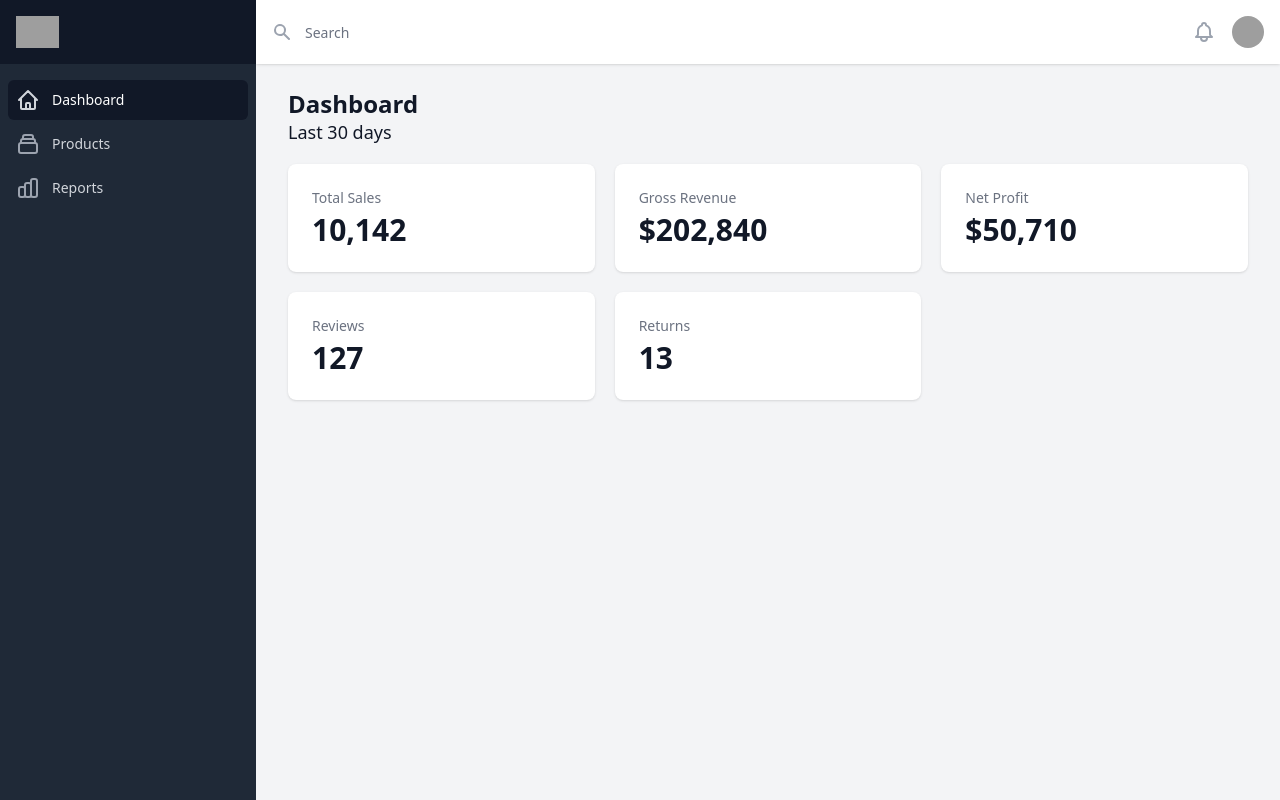
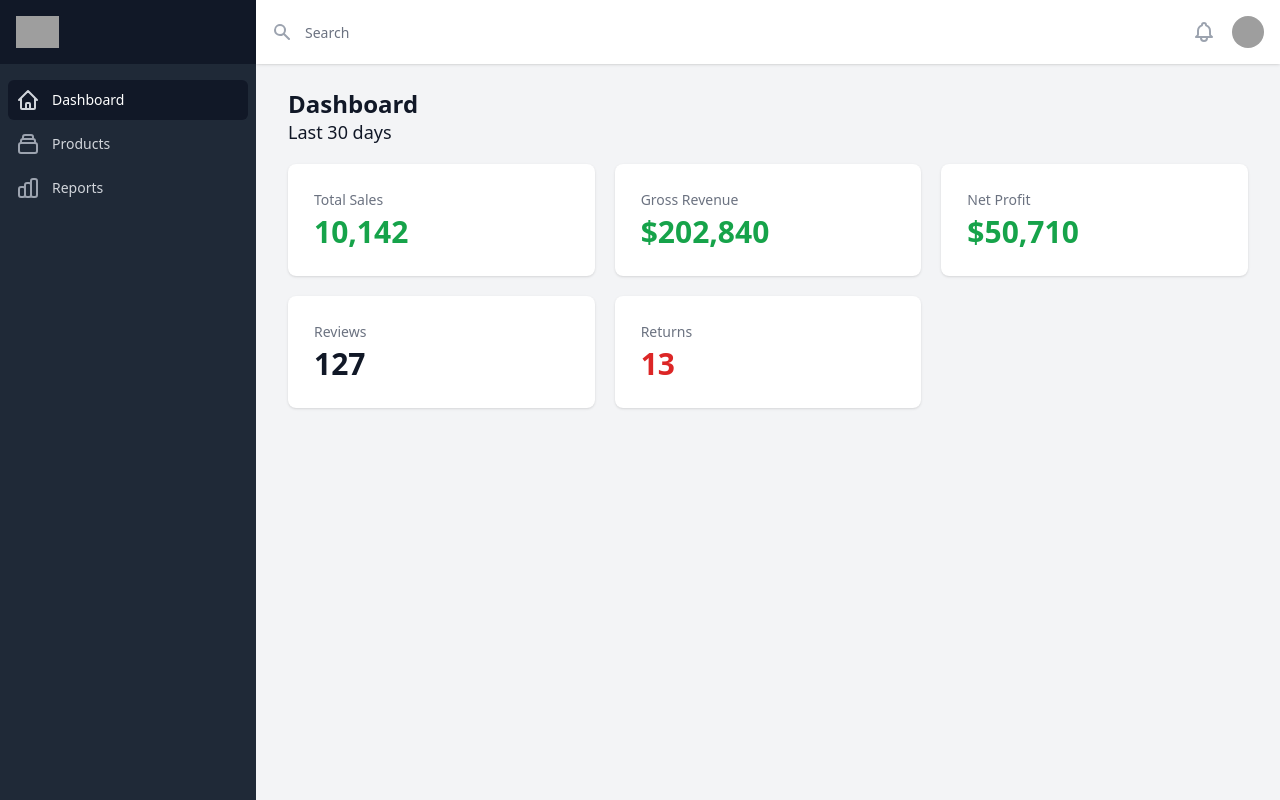
Before and after one commit to cwbieganek/sales-dashboard, a Next.js app: page / in a window 1280 px wide. Built offline with nearby package versions, Linux system fonts and the light colour scheme; grey boxes are pictures that could not be loaded; a web font is replaced by a local one.

Commit message:
Add statistic colors based on their Impact

```diff
--- a/pages/index.tsx
+++ b/pages/index.tsx
@@ -10,10 +10,13 @@ import {
 } from '@heroicons/react/outline'
 import { SearchIcon } from '@heroicons/react/solid'
 
+type Impact = "GOOD" | "BAD" | "NEUTRAL";
+
 interface Statistic {
   name: string;
   stat: string | number;
   percentageChange?: number;
+  impact: Impact;
 }
 
 const navigation = [
@@ -28,15 +31,28 @@ const userNavigation = [
 ]
 
 const stats: Statistic[] = [
-  { name: 'Total Sales', stat: '10,142' },
-  { name: 'Gross Revenue', stat: '$202,840' },
-  { name: 'Net Profit', stat: '$50,710' },
-  { name: 'Reviews', stat: '127' },
-  { name: 'Returns', stat: '13' },
+  { name: 'Total Sales', stat: '10,142', impact: "GOOD"},
+  { name: 'Gross Revenue', stat: '$202,840', impact: "GOOD" },
+  { name: 'Net Profit', stat: '$50,710', impact: "GOOD" },
+  { name: 'Reviews', stat: '127', impact: "NEUTRAL" },
+  { name: 'Returns', stat: '13', impact: "BAD" },
 ]
 
 function classNames(...classes: string[]) {
   return classes.filter(Boolean).join(' ')
+}
+
+function getStatisticColor(impact: Impact) : string {
+  switch (impact) {
+    case "GOOD":
+      return "text-green-600";
+    case "BAD":
+      return "text-red-600";
+    case "NEUTRAL":
+      return "text-gray-900";
+    default:
+      throw new Error(`${impact} is not a valid Statistic impact.`);
+  }
 }
 
 export default function Example() {
@@ -256,9 +272,9 @@ export default function Example() {
                   <h3 className="text-lg leading-6 font-medium text-gray-900">Last 30 days</h3>
                   <dl className="mt-5 grid grid-cols-1 gap-5 sm:grid-cols-3">
                     {stats.map((item) => (
-                      <div key={item.name} className="px-4 py-5 bg-white shadow rounded-lg overflow-hidden sm:p-6">
+                      <div key={item.name} className="px-4 py-5 bg-white shadow rounded-lg overflow-hidden sm:p-6 border-2 border-transparent hover:border-gray-300">
                         <dt className="text-sm font-medium text-gray-500 truncate">{item.name}</dt>
-                        <dd className="mt-1 text-3xl font-semibold text-gray-900">{item.stat}</dd>
+                        <dd className={classNames(getStatisticColor(item.impact), 'mt-1 text-3xl font-semibold ')}>{item.stat}</dd>
                       </div>
                     ))}
                   </dl>
```
